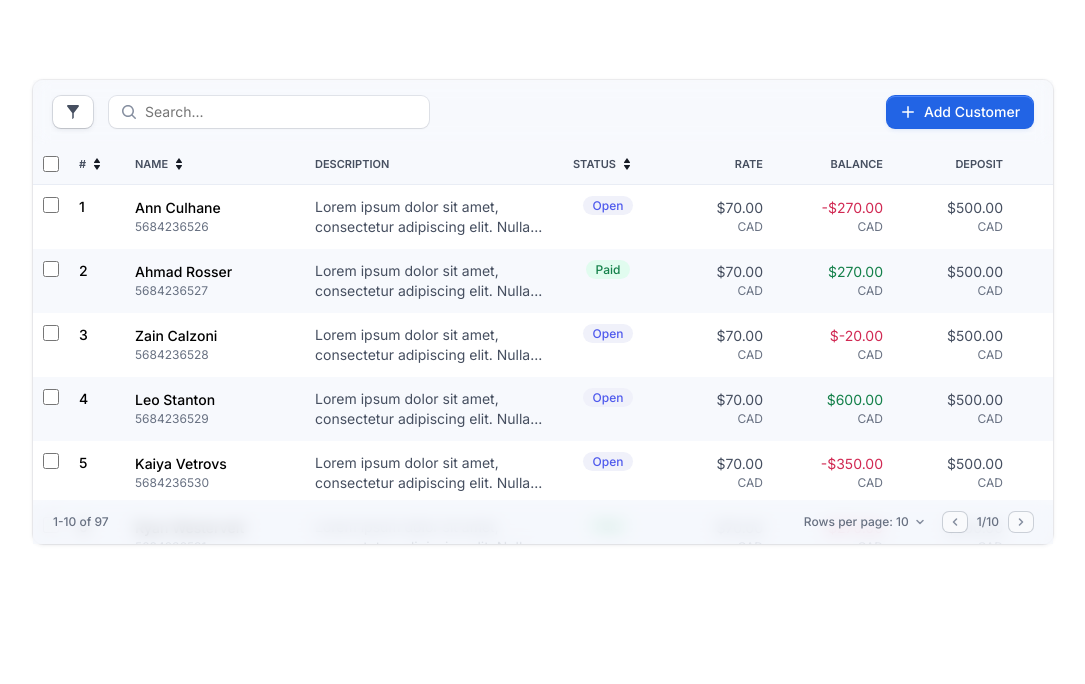
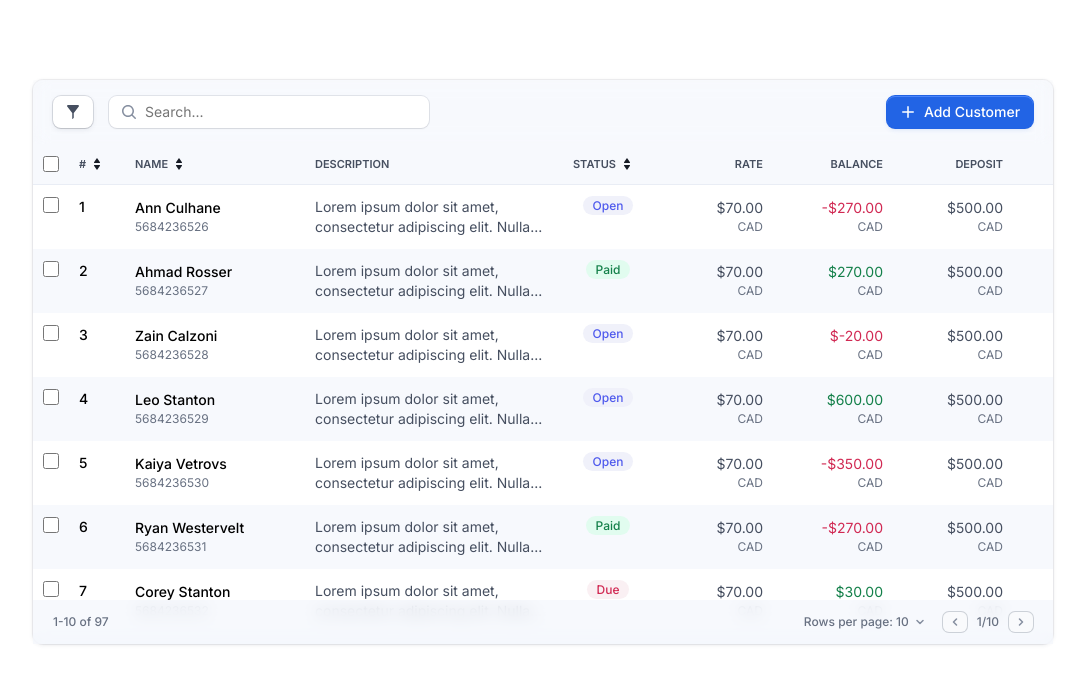
Before and after one commit to Gercius/25-01-17-praktine-uzd, a React (Vite) app: page / in a window 1280 px wide. Shown: the top 684 px of the page, without its empty margins (97-1182 px from the left). Built offline with nearby package versions, Linux system fonts and the light colour scheme.

Commit message:
Increase main height

```diff
--- a/src/components/header/searchBar/SearchBar.module.scss
+++ b/src/components/header/searchBar/SearchBar.module.scss
@@ -27,6 +27,7 @@
 
     form {
         flex-basis: 320px;
+
         .searchInput {
             height: 32px;
             padding: 0 0.75rem;
--- a/src/components/main/Main.module.scss
+++ b/src/components/main/Main.module.scss
@@ -1,4 +1,4 @@
 .main {
-    max-height: 400px;
+    max-height: 500px;
     overflow-y: auto;
 }
```
